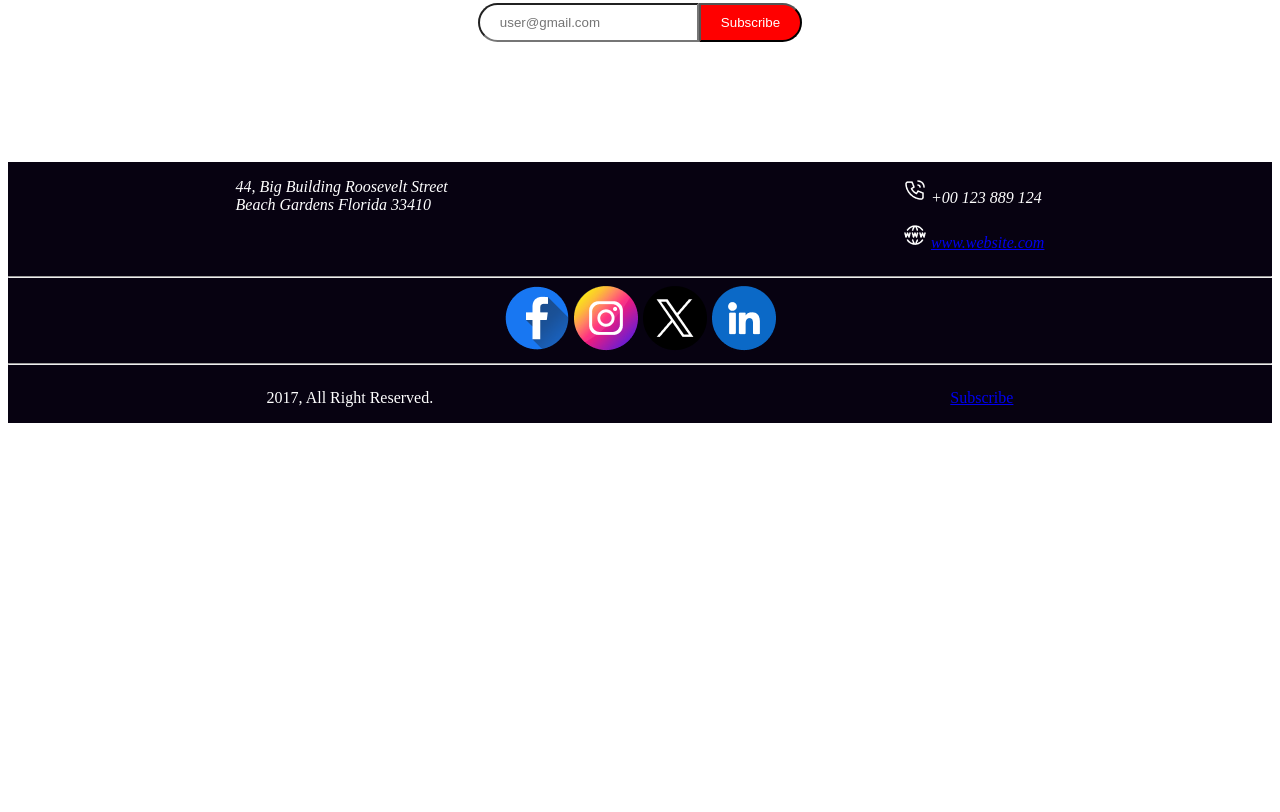
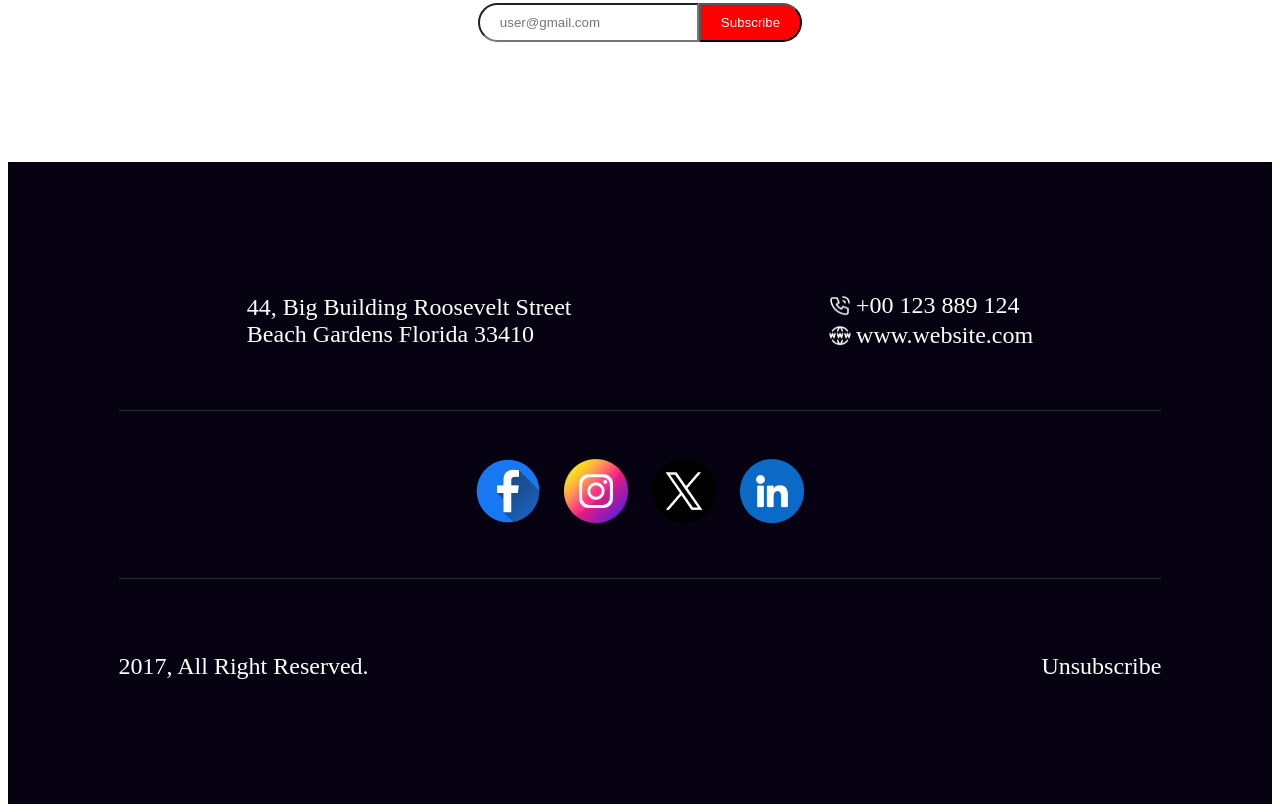
Before and after one commit to mdNaeemUddin/web-dev-assignment, a plain HTML site: page index.html in a window 1280 px wide. Shown: the part 5243-6055 px from the top of the page. Before the commit the page ends 5674 px from the top, so only its background shows below. Drawn offline with Linux system fonts and the light colour scheme.

Commit message:
footer done

```diff
--- a/index.html
+++ b/index.html
@@ -110,23 +110,28 @@
         </section>
     </main>
     <footer>
+        <div class="footer-section">
             <section class="footer-address">
-            <div>
-                <address>
-                    <p>44, Big Building Roosevelt Street <br>
+                <div class="footer-head-left">
+                    <p>44, Big Building Roosevelt Street</p>
+                    <p>
                         Beach Gardens Florida 33410</p>
-                </address>
+
                 </div>
-            <div>
-                <address>
-                    <p><img src="resources/Call.png" alt=""> +00 123 889 124</p>
-                    <p>
-                        <img src="resources/Website.png" alt=""> <a href="www.website.com">www.website.com</a>
-                    </p>
-                </address>
+                <div class="footer-head-side">
+                    <div class="footer-head-img">
+                        <img src="resources/Call.png" alt="">
+                        <span>+00 123 889 124</span>
+                    </div>
+                    <div class="footer-head-img">
+                        <img src="resources/Website.png" alt="">
+                        <span>
+                            <a href="#">www.website.com</a>
+                        </span>
+                    </div>
                 </div>
             </section>
-        <hr>
+
             <section class="footer-social">
                 <a href="#">
                     <img src="resources/Facebook.png" alt="">
@@ -144,11 +149,12 @@
                     <img src="resources/Linkedin.png" alt="">
                 </a>
             </section>
-        <hr>
+
             <section class="footer-rule">
                 <p>2017, All Right Reserved.</p>
-            <p><a href="#">Subscribe</a></p>
+                <p><a href="#">Unsubscribe</a></p>
             </section>
+        </div>
     </footer>
 </body>
 
--- a/style.css
+++ b/style.css
@@ -3,6 +3,8 @@
 * {
     box-sizing: border-box;
 }
+
+
 
 img {
     max-width: 100%;
@@ -204,23 +206,86 @@ input[type="submit"] {
 
 /* footer section */
 
-footer{
+footer {
+    margin: 0px;
+    padding: 0px;
     background-color: #070211;
-    color: white;
+    color: #FFF;
+    font-size: 24px;
+    font-weight: 500;
+}
+
+.footer-section {
+    max-width: 82.5%;
+    /* display: flex;
+    flex-direction: column; */
+    margin: 0 auto;
+
 }
 
 .footer-address {
     display: flex;
     justify-content: space-around;
+    align-items: center;
+    /* padding: 120px 0px 50px 0px; */
+    border-bottom: 1px solid rgba(255, 255, 255, 0.15);
+}
+
+.footer-head-left > p{
+    line-height: 3px;
+}
+
+/* .special-line{
+    line-height: 4px;
+} */
+
+.footer-head-left,
+.footer-head-side {
+    padding: 120px 0px 50px 0px;
+}
+
+.footer-head-side {
+    display: flex;
+    flex-direction: column;
+    row-gap: 3px;
+
+}
+
+.footer-head-img {
+    display: flex;
+    justify-content: center;
+    align-items: center;
+    align-self: flex-start;
+    column-gap: 4px;
+}
+
+span>a {
+    text-decoration: none;
+    color: white;
+}
+
+.footer-head-img > img {
+    width: 24px;
+    height: 24px;
 }
 
 .footer-social {
     display: flex;
     justify-content: center;
-    gap: 5px;
+    align-items: center;
+    column-gap: 24px;
+    padding: 48px 0px;
+    border-bottom: 1px solid rgba(255, 255, 255, 0.15);
 }
 
 .footer-rule {
     display: flex;
-    justify-content: space-around;
+    justify-content: space-between;
+    padding: 50px 0px 100px 0px;
+
 }
+
+.footer-rule>p>a {
+    text-decoration: none;
+    color: white;
+}
```
Lines whose indentation alone changed are shown as unchanged.
